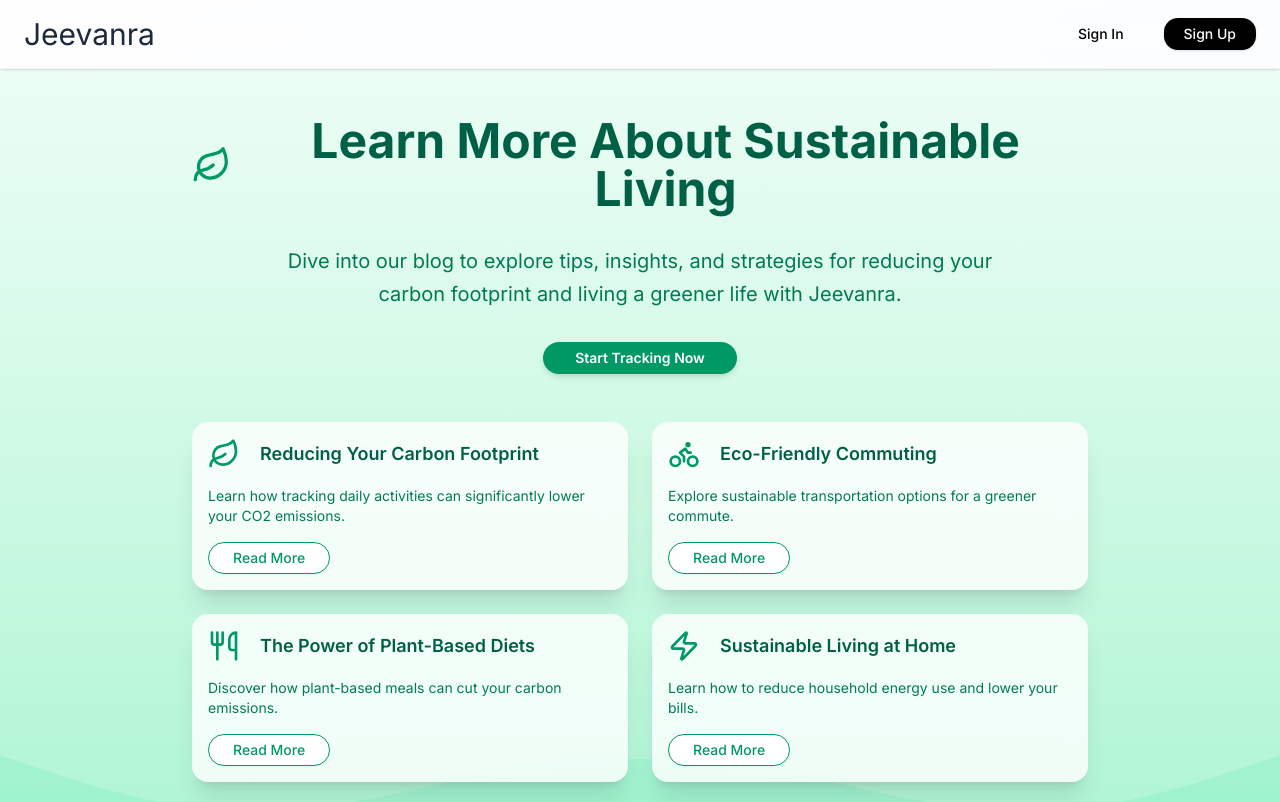
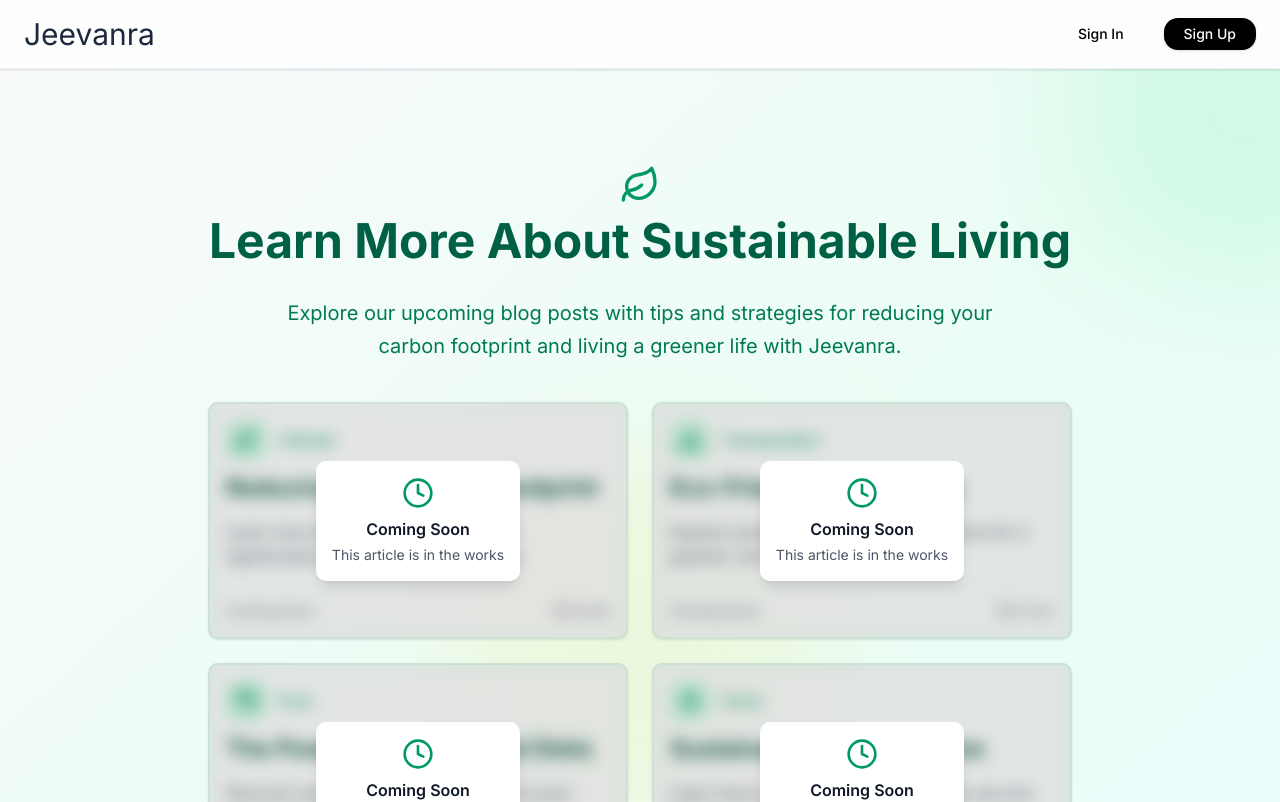
Before and after one commit to ProjectAnkit/Eco-tracker-Jeevanra-Frontend, a Next.js app: page /learn-more in a window 1280 px wide. Shown: the top 802 px of the page. Built offline with nearby package versions, Linux system fonts and the light colour scheme; no server answers; a web font is replaced by a local one.

Commit message:
some changes

```diff
--- a/app/learn-more/page.tsx
+++ b/app/learn-more/page.tsx
@@ -2,10 +2,9 @@
 
 import { Button } from "@/components/ui/button";
 import { Card, CardContent, CardHeader, CardTitle } from "@/components/ui/card";
-import { Tooltip, TooltipContent, TooltipProvider, TooltipTrigger } from "@/components/ui/tooltip";
 import { motion } from "framer-motion";
-import { Leaf, Bike, Utensils, Zap } from "lucide-react";
-import Link from "next/link";
+import { Leaf, Bike, Utensils, Zap, Clock, ArrowRight } from "lucide-react";
+import AuthForm from "@/components/authForm";
 
 const blogPosts = [
   {
@@ -56,7 +55,13 @@ const blogPosts = [
 
 export default function LearnMore() {
   return (
-    <div className="min-h-screen bg-gradient-to-b from-emerald-50 to-emerald-200 dark:from-emerald-900 dark:to-emerald-950 flex flex-col items-center px-4 py-12 relative overflow-hidden">
+    <div className="min-h-screen bg-gradient-to-br from-slate-50 via-emerald-50 to-cyan-50 dark:from-slate-900 dark:via-emerald-900/30 dark:to-cyan-900/20 relative overflow-hidden flex flex-col items-center">
+      {/* Background Elements */}
+      <div className="absolute inset-0 overflow-hidden">
+        <div className="absolute -top-40 -right-40 w-96 h-96 bg-emerald-200 dark:bg-emerald-900/30 rounded-full mix-blend-multiply filter blur-3xl opacity-30 dark:opacity-20 animate-blob"></div>
+        <div className="absolute -bottom-40 -left-40 w-96 h-96 bg-cyan-200 dark:bg-cyan-800/30 rounded-full mix-blend-multiply filter blur-3xl opacity-30 dark:opacity-20 animate-blob animation-delay-2000"></div>
+        <div className="absolute top-1/2 left-1/2 transform -translate-x-1/2 -translate-y-1/2 w-96 h-96 bg-amber-200 dark:bg-amber-900/20 rounded-full mix-blend-multiply filter blur-3xl opacity-20 dark:opacity-10 animate-blob animation-delay-4000"></div>
+      </div>
       {/* Nature-inspired background wave */}
       <div className="absolute inset-0 pointer-events-none">
         <svg
@@ -74,14 +79,15 @@ export default function LearnMore() {
       </div>
 
       {/* Hero Section */}
+      <div className="relative z-10 w-full flex flex-col items-center px-4 py-16 md:py-24">
       <motion.div
         initial={{ opacity: 0, y: 20 }}
         animate={{ opacity: 1, y: 0 }}
         transition={{ duration: 0.8 }}
-        className="max-w-4xl w-full text-center space-y-8 z-10 mb-12"
+        className="w-full max-w-4xl text-center space-y-8"
       >
         <motion.h1
-          className="text-4xl md:text-5xl font-bold text-emerald-800 dark:text-emerald-100 flex items-center justify-center gap-3"
+          className="text-4xl md:text-5xl font-bold text-emerald-800 dark:text-emerald-100 flex flex-col items-center gap-3"
           initial={{ scale: 0.9 }}
           animate={{ scale: 1 }}
           transition={{ duration: 0.5 }}
@@ -89,57 +95,59 @@ export default function LearnMore() {
           <Leaf className="h-10 w-10 text-emerald-600" />
           Learn More About Sustainable Living
         </motion.h1>
-        <p className="text-lg md:text-xl text-emerald-700 dark:text-emerald-300 leading-relaxed max-w-3xl mx-auto">
-          Dive into our blog to explore tips, insights, and strategies for reducing your carbon footprint and living a greener life with Jeevanra.
+        <p className="text-lg md:text-xl text-emerald-700 dark:text-emerald-300 leading-relaxed max-w-3xl mx-auto pb-10">
+          Explore our upcoming blog posts with tips and strategies for reducing your carbon footprint and living a greener life with Jeevanra.
         </p>
-        <motion.div whileHover={{ scale: 1.05 }} whileTap={{ scale: 0.95 }}>
-          <Button
-            asChild
-            className="bg-emerald-600 hover:bg-emerald-700 text-white font-semibold py-3 px-8 rounded-full shadow-md transition-all duration-300"
-          >
-            <Link href="/track">Start Tracking Now</Link>
-          </Button>
-        </motion.div>
       </motion.div>
 
+
       {/* Blog Posts */}
-      <div className="container mx-auto max-w-4xl grid grid-cols-1 md:grid-cols-2 gap-6 z-10">
-        {blogPosts.map((post, index) => (
+      <div className="w-full max-w-4xl mx-auto px-4 grid grid-cols-1 md:grid-cols-2 gap-6 z-10">
+        {blogPosts.map((post) => (
           <motion.div
             key={post.id}
-            initial={{ opacity: 0, y: 20 }}
-            animate={{ opacity: 1, y: 0 }}
-            transition={{ duration: 0.5, delay: index * 0.2 }}
+            whileHover={{ y: -5 }}
+            transition={{ duration: 0.2 }}
+            className="h-full"
           >
-            <Card className="bg-white/80 dark:bg-emerald-800/50 backdrop-blur-md border-none rounded-2xl shadow-xl hover:shadow-2xl transition-shadow duration-300">
-              <CardHeader className="flex items-center space-x-4">
-                <post.icon className="h-8 w-8 text-emerald-600" />
-                <CardTitle className="text-lg font-semibold text-emerald-800 dark:text-emerald-100">
+            <div className="relative h-full">
+              <Card className="h-full flex flex-col bg-white/80 dark:bg-gray-800/80 backdrop-blur-sm border-2 border-emerald-100 dark:border-emerald-900 transition-all duration-300">
+                <CardHeader>
+                  <div className="flex items-center gap-3 mb-2">
+                    <div className="p-2 rounded-lg bg-emerald-100 dark:bg-emerald-900/50">
+                      <post.icon className="h-6 w-6 text-emerald-600 dark:text-emerald-400" />
+                    </div>
+                    <span className="text-sm font-medium text-emerald-600 dark:text-emerald-400">
+                      {post.category}
+                    </span>
+                  </div>
+                  <CardTitle className="text-xl md:text-2xl text-emerald-900 dark:text-white line-clamp-2">
                     {post.title}
                   </CardTitle>
                 </CardHeader>
-              <CardContent>
-                <p className="text-sm text-emerald-700 dark:text-emerald-300 mb-4">
+                <CardContent className="flex-1 flex flex-col">
+                  <p className="text-gray-600 dark:text-gray-300 mb-4 line-clamp-3">
                     {post.summary}
                   </p>
-                <TooltipProvider>
-                  <Tooltip>
-                    <TooltipTrigger asChild>
-                      <Button
-                        asChild
-                        variant="outline"
-                        className="border-emerald-600 text-emerald-600 hover:bg-emerald-600 hover:text-white rounded-full px-6 py-2"
-                      >
-                        <Link href={post.href}>Read More</Link>
-                      </Button>
-                    </TooltipTrigger>
-                    <TooltipContent className="bg-emerald-800 text-white border-none">
-                      <p>Explore this article</p>
-                    </TooltipContent>
-                  </Tooltip>
-                </TooltipProvider>
+                  <div className="mt-auto pt-4 border-t border-emerald-50 dark:border-emerald-900/50">
+                    <div className="flex items-center justify-between text-sm text-gray-500 dark:text-gray-400">
+                      <span>Coming Soon</span>
+                      <div className="flex items-center gap-1">
+                        <Clock className="h-4 w-4" />
+                        <span>{post.readTime}</span>
+                      </div>
+                    </div>
+                  </div>
                 </CardContent>
               </Card>
+              <div className="absolute inset-0 bg-black/10 dark:bg-black/30 backdrop-blur-sm flex items-center justify-center rounded-lg">
+                <div className="bg-white dark:bg-gray-800 p-4 rounded-lg shadow-lg text-center">
+                  <Clock className="h-8 w-8 mx-auto text-emerald-600 dark:text-emerald-400 mb-2" />
+                  <h3 className="font-semibold text-gray-900 dark:text-white">Coming Soon</h3>
+                  <p className="text-sm text-gray-600 dark:text-gray-300 mt-1">This article is in the works</p>
+                </div>
+              </div>
+            </div>
           </motion.div>
         ))}
       </div>
@@ -149,18 +157,19 @@ export default function LearnMore() {
         initial={{ opacity: 0 }}
         animate={{ opacity: 1 }}
         transition={{ delay: 0.8, duration: 0.8 }}
-        className="max-w-4xl w-full text-center mt-12 z-10"
+        className="w-full max-w-4xl text-center mt-12 z-10 px-4 flex flex-col items-center"
       >
-        <p className="text-lg text-emerald-700 dark:text-emerald-300 mb-4">
+        <h2 className="text-3xl font-bold text-emerald-800 dark:text-emerald-100 mb-6">
+          Join Our Community
+        </h2>
+        <p className="text-lg text-emerald-700 dark:text-emerald-300 mb-8 max-w-2xl mx-auto">
           Ready to make a difference? Join Jeevanra and start your sustainability journey today.
         </p>
-        <Button
-          asChild
-          className="bg-emerald-600 hover:bg-emerald-700 text-white font-semibold py-3 px-8 rounded-full shadow-md transition-all duration-300"
-        >
-          <Link href="/signup">Get Started</Link>
-        </Button>
+        <div className="flex justify-center">
+          <AuthForm />
+        </div>
       </motion.div>
+      </div>
     </div>
   );
 }
```
Also changed, not shown: components/authForm.tsx (+19 -19 lines). Lines whose indentation alone changed are shown as unchanged.
